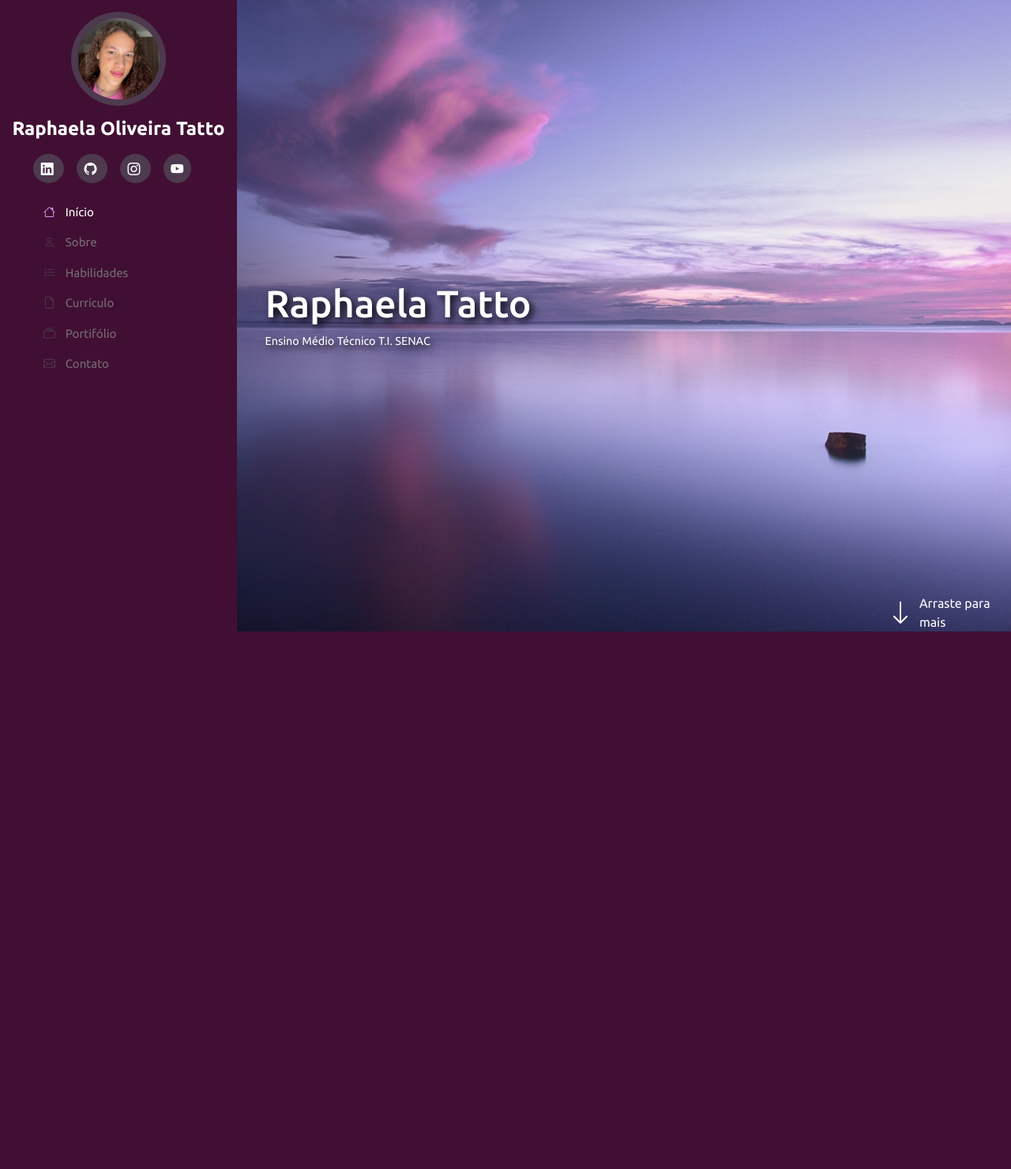
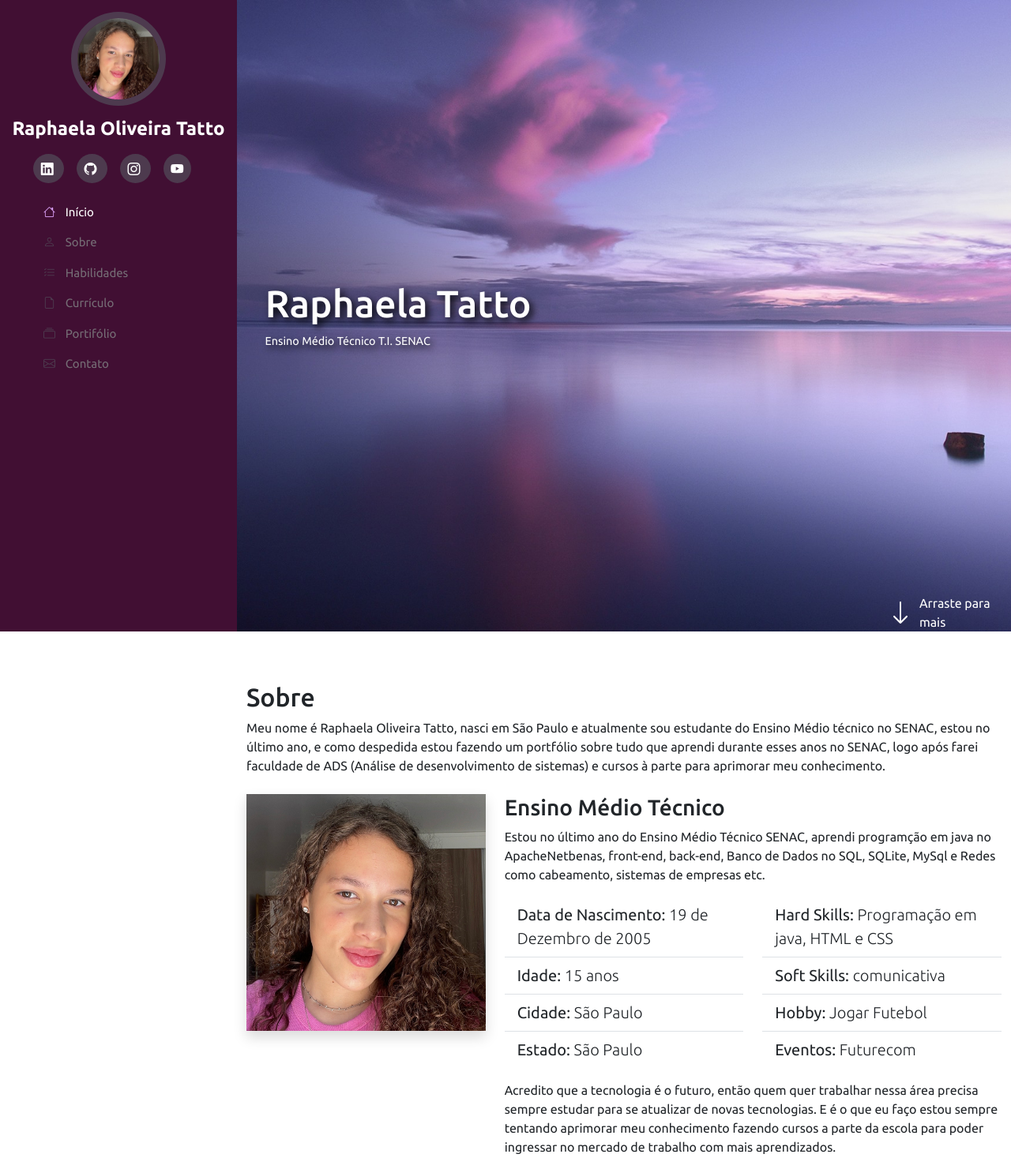
Before and after one commit to raphatatto/portfolio-responsivo, a Flask app: page / in a window 1280 px wide. Shown: the whole page at 79% size. Before the commit the page ends 800 px from the top, so only its background shows below. Run offline with Flask 3, Linux system fonts and the light colour scheme; some libraries are stand-ins or nearby versions.

Commit message:
Seção sobre

```diff
--- a/static/style.css
+++ b/static/style.css
@@ -164,3 +164,17 @@ i.menu-mobile {
         margin-left: 0px;
     }
 }
+
+body::-webkit-scrollbar {
+    width: 10px;
+  }
+
+  body::-webkit-scrollbar-track {
+    width: 12px;
+    box-shadow: inset 0 0 .3rem #aaa5db;
+    background-color: #ffff;
+  }
+
+  body::-webkit-scrollbar-thumb {
+    background-color: #410F33;
+  }
--- a/templates/index.html
+++ b/templates/index.html
@@ -40,11 +40,12 @@
     <nav id='navbar' class="nav-menu">
       <ul class="nav flex-column">
         <li class="nav-item">
-          <a class="nav-link active" aria-current="page" href="#"><i class="bi bi-house" aria-hidden="true"></i>Início</a>
+          <a class="nav-link active" aria-current="page" href="#inicio"><i class="bi bi-house"
+              aria-hidden="true"></i>Início</a>
 
         </li>
         <li class="nav-item">
-          <a class="nav-link" href="#"><i class="bi bi-person" aria-hidden="true"></i>Sobre</a>
+          <a class="nav-link" href="#sobre"><i class="bi bi-person" aria-hidden="true"></i>Sobre</a>
         </li>
         <li class="nav-item">
           <a class="nav-link" href="#"><i class="bi-list-check" aria-hidden="true"></i>Habilidades</a>
@@ -66,7 +67,7 @@
 
   <main id="main">
 
-     <section id="inicio"class="row m-0 p-0">
+    <section id="inicio" class="row m-0 p-0">
       <div class="col-md-5 d-flex justify-content-center align-items-center flex-column">
         <h2 class="text-white text-shadow ">Raphaela Tatto</h2>
         <span id="subtitle" class="text-white text-shadow">Ensino Médio Técnico T.I. SENAC</span>
@@ -76,9 +77,86 @@
 
         <div id="arraste" class="d-flex align-items-center">
           <i class="bi bi-arrow-down text-white pe-2 fs-2" aria-hidden="true"></i>
-          <a href="">Arraste para mais</a>
+          <a href="#sobre">Arraste para mais</a>
         </div>
       </div>
+    </section>
+
+    <section class="container mt-5" id='sobre'>
+
+      <div class=".row w-100">
+        <div class="col-md-12">
+          <h2 class='pt-3'>Sobre</h2>
+          <p> Meu nome é Raphaela Oliveira Tatto,
+            nasci em São Paulo e atualmente sou estudante do Ensino Médio técnico no SENAC,
+            estou no último ano,
+            e como despedida estou fazendo um portfólio sobre tudo que aprendi durante esses anos no SENAC, logo após
+            farei faculdade de ADS (Análise de desenvolvimento de sistemas) e cursos à parte para aprimorar meu
+            conhecimento. </p>
+        </div>
+      </div>
+
+      <div class="row mt-4">
+        <div class="col-md-4">
+          <img class="img-fluid shadow" src="../static/img/p1.png" alt="foto da Rapha">
+        </div>
+        <div class="col-md-8">
+          <h3> Ensino Médio Técnico </h3>
+          <p> Estou no último ano do Ensino Médio Técnico SENAC,
+            aprendi programção em java no ApacheNetbenas, front-end, back-end, Banco de Dados no SQL, SQLite, MySql e
+            Redes como cabeamento, sistemas de empresas etc.</p>
+
+            <div class="row mt-3 mb-3">
+            <div class="col-md-6">
+              <ul class="list-group list-group-flush fs-5">
+                <li class="list-group-item">
+                  Data de Nascimento: <span class="fw-lighter">
+                    19 de Dezembro de 2005
+                  </span>
+                </li>
+                <li class="list-group-item">
+                  Idade: <span class="fw-lighter">
+                    15 anos
+                </li>
+                <li class="list-group-item">
+                  Cidade: <span class="fw-lighter">
+                    São Paulo
+                </li>
+                <li class="list-group-item">
+                  Estado: <span class="fw-lighter">
+                    São Paulo
+                </li>
+
+              </ul>
+            </div>
+            <div class="col-md-6">
+              <ul class="list-group list-group-flush fs-5">
+
+                <li class="list-group-item">Hard Skills: <span class="fw-lighter">
+                    Programação em java, HTML e CSS </li>
+                <li class="list-group-item">Soft Skills: <span class="fw-lighter">
+                     comunicativa</li>
+                     <li class="list-group-item">Hobby: <span class="fw-lighter">
+                      Jogar Futebol </li>
+                      <li class="list-group-item">Eventos: <span class="fw-lighter">
+                        Futurecom  </li>
+
+              </ul>
+            </div>
+          </div>
+
+
+            <p>
+              Acredito que a tecnologia é o futuro, então quem quer trabalhar nessa área precisa sempre estudar para se atualizar de novas tecnologias.
+               E é o que eu faço estou sempre tentando aprimorar meu conhecimento fazendo cursos a parte da escola para poder ingressar no mercado de trabalho com mais aprendizados.
+            </p>
+
+
+        </div>
+      </div>
+
+
+
     </section>
   </main>
 
```
Lines whose indentation alone changed are shown as unchanged.
